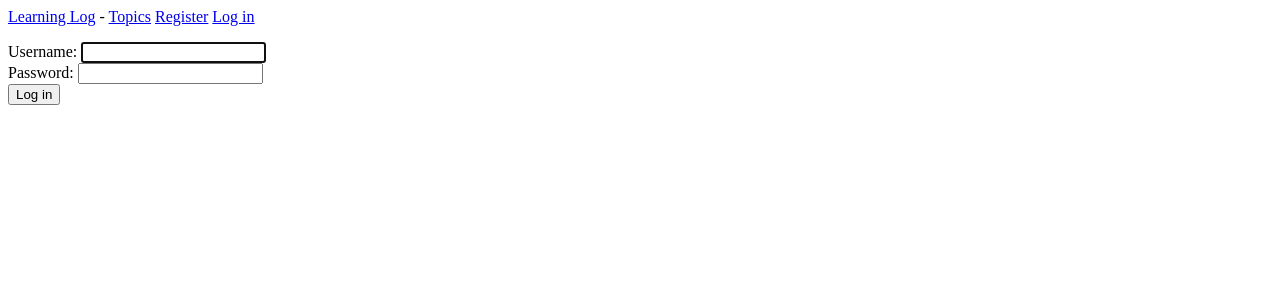
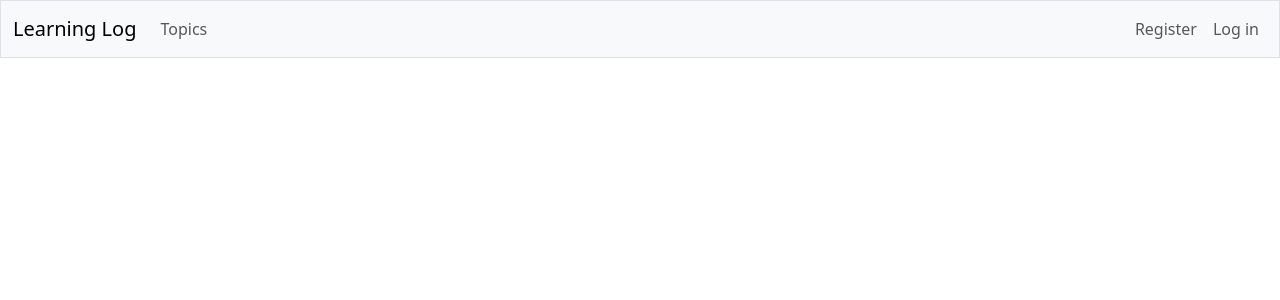
Before and after one commit to lifeBalance/django_first, a Django app: page /accounts/login/ in a window 1280 px wide. Shown: the top 300 px of the page. Run offline with Django 4.2, Linux system fonts and the light colour scheme; some libraries are stand-ins or nearby versions.

Commit message:
add bootstrap navbar

```diff
--- a/learning_log/settings.py
+++ b/learning_log/settings.py
@@ -36,6 +36,8 @@ INSTALLED_APPS = [
     # My apps.
     "learning_log_app",
     "accounts_app",
+    # 3rd party apps.
+    'django_bootstrap5',
     # Default Django apps.
     "django.contrib.admin",
     "django.contrib.auth",
--- a/learning_log_app/templates/learning_log_app/base.html
+++ b/learning_log_app/templates/learning_log_app/base.html
@@ -1,26 +1,62 @@
-<p>
-  <!-- Below we're using a template tag to generate the URL for the link.
-        learning_log_app is the namespace, and index the url alias. -->
-  <a href="{% url 'learning_log_app:index' %}">Learning Log</a> -
-  <a href="{% url 'learning_log_app:topics' %}">Topics</a>
-  <!-- In Django's authentication system the user object is automatically
-  available in all templates. The is_authenticated attribute is always present. -->
-  {% if user.is_authenticated %}
-    Hello, {{ user.username }}.
-  {% else %}
-    <a href="{% url 'accounts_app:register' %}">Register</a>
-    <a href="{% url 'accounts_app:login' %}">Log in</a>
-  {% endif %}
-</p>
+<!doctype html>
+<html lang="en">
+<head>
+  <meta charset="utf-8">
+  <meta name="viewport" content="width=device-width, initial-scale=1">
+  <title>Learning Log</title>
 
-<!-- The information between the blocks below is defined in the child templates. -->
-{% block content %}{% endblock content %}
+  {% load django_bootstrap5 %}
+  {% bootstrap_css %}
+  {% bootstrap_javascript %}
 
-{% if user.is_authenticated %}
-<hr />
+</head>
+<body>
+  <nav class="navbar navbar-expand-md navbar-light bg-light mb-4 border">
+    <div class="container-fluid">
+      <a class="navbar-brand" href="{% url 'learning_log_app:index' %}">
+          Learning Log</a>
 
-<form action="{% url 'accounts_app:logout' %}" method="post">
-  {% csrf_token %}
-  <button type="submit">Log out</button>
-</form>
-{% endif %}
+      <button class="navbar-toggler" type="button" data-bs-toggle="collapse"
+        data-bs-target="#navbarCollapse" aria-controls="navbarCollapse"
+        aria-expanded="false" aria-label="Toggle navigation">
+        <span class="navbar-toggler-icon"></span>
+      </button>
+
+      <div class="collapse navbar-collapse" id="navbarCollapse">
+        <ul class="navbar-nav me-auto mb-2 mb-md-0">
+          <li class="nav-item">
+            <a class="nav-link" href="{% url 'learning_log_app:topics' %}">
+              Topics</a></li>
+        </ul> <!-- End of links on left side of navbar -->
+
+        <!-- Account-related links -->
+        <ul class="navbar-nav ms-auto mb-2 mb-md-0">
+
+          {% if user.is_authenticated %}
+            <li class="nav-item">
+              <span class="navbar-text me-2">Hello, {{ user.username }}.
+                </span></li>
+          {% else %}
+            <li class="nav-item">
+              <a class="nav-link" href="{% url 'accounts_app:register' %}">
+                  Register</a></li>
+            <li class="nav-item">
+              <a class="nav-link" href="{% url 'accounts_app:login' %}">
+                  Log in</a></li>
+          {% endif %}
+
+        </ul> <!-- End of account-related links -->
+
+        {% if user.is_authenticated %}
+          <form action="{% url 'accounts_app:logout' %}" method='post'>
+            {% csrf_token %}
+            <button name='submit' class='btn btn-outline-secondary btn-sm'>
+              Log out</button>
+          </form>
+        {% endif %}
+
+      </div> <!-- Closes collapsible parts of navbar -->
+
+    </div> <!-- Closes navbar's container -->
+  </nav> <!-- End of navbar -->
+</body>
```
